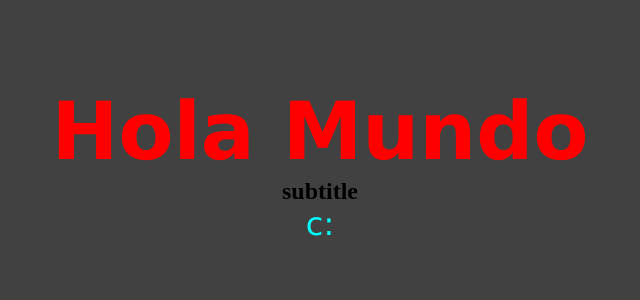
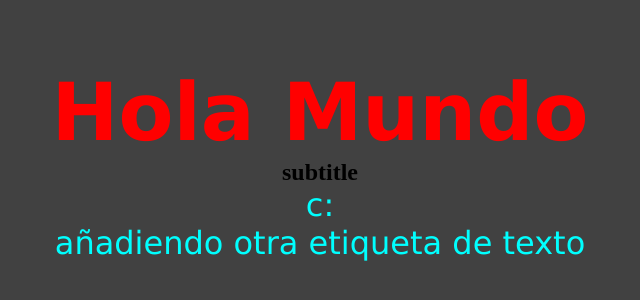
Before and after one commit to JaackX1/HolaMundo, a plain HTML site: page index.html in a window 1280 px wide. Shown: the part 236-536 px from the top of the page, without its empty margins (320-960 px from the left). Drawn offline with Linux system fonts and the light colour scheme.

Commit message:
etiqueta de texto2

```diff
--- a/index.html
+++ b/index.html
@@ -13,6 +13,7 @@
         <h1>Hola Mundo</h1>
         <h2>subtitle</h2>
         <p>c:</p>
+        <p>añadiendo otra etiqueta de texto</p>
     </div>
 </body>
 </html>
```
